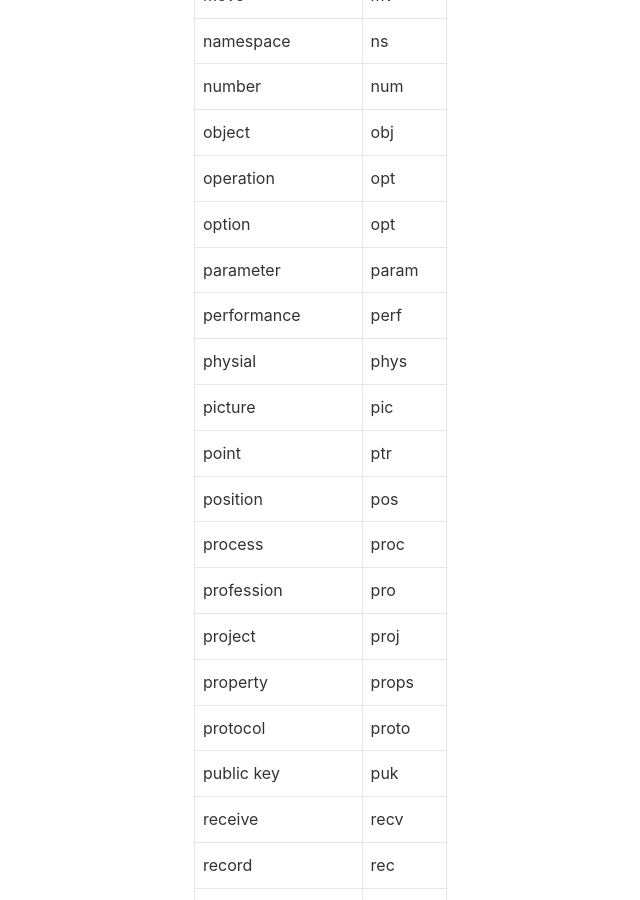
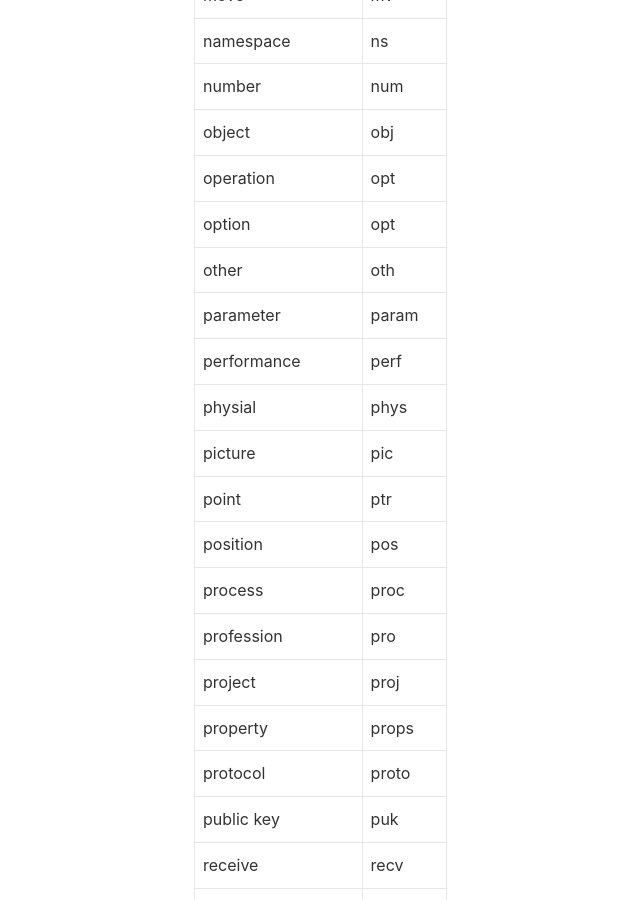
Before and after one commit to lizijie/lizijie.github.io, a Jekyll site: the page built from _posts/2018-04-23-常见代码英文词汇缩写.md, in a window 1280 px wide and 900 px high, scrolled down 3142 px. Shown: the whole window, without its empty margins (53-693 px from the left). Built offline with Jekyll 4.4.1, drawn with Linux system fonts in a browser that asks for light colours; nearby versions of some CDN libraries; comment, search, counter and statistics services are not loaded.

Commit message:
update 2018-04-23-常见代码英文词汇缩写

```diff
--- a/_posts/2018-04-23-常见代码英文词汇缩写.md
+++ b/_posts/2018-04-23-常见代码英文词汇缩写.md
@@ -78,6 +78,7 @@ tags: 英文 缩写
 |object| obj|
 |operation|opt|
 |option|opt|
+|other|oth|
 |parameter|param|
 |performance|perf|
 |physial|phys|
```
Also changed, not shown: other parts of _posts/2018-04-23-常见代码英文词汇缩写.md (+1 -0 lines).
